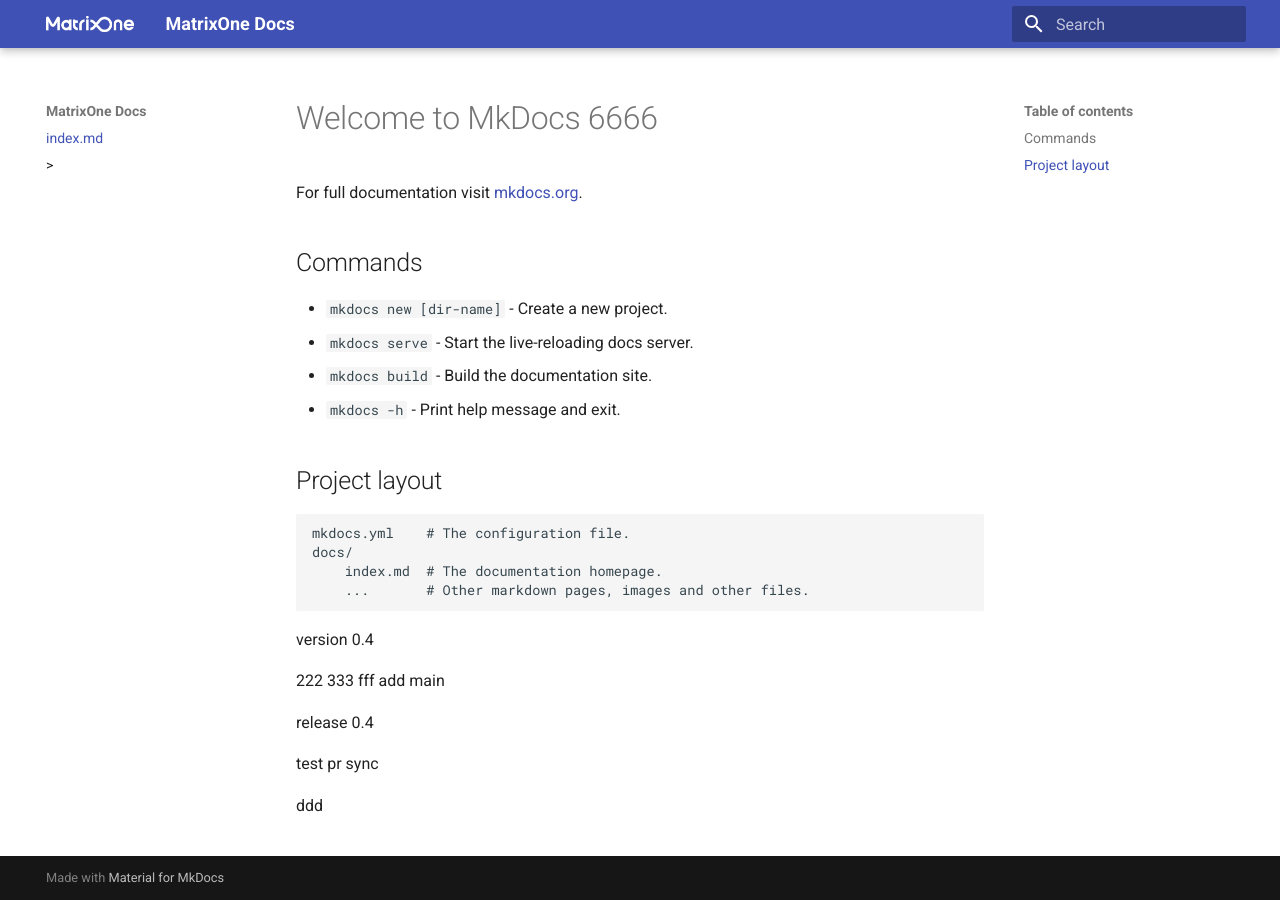
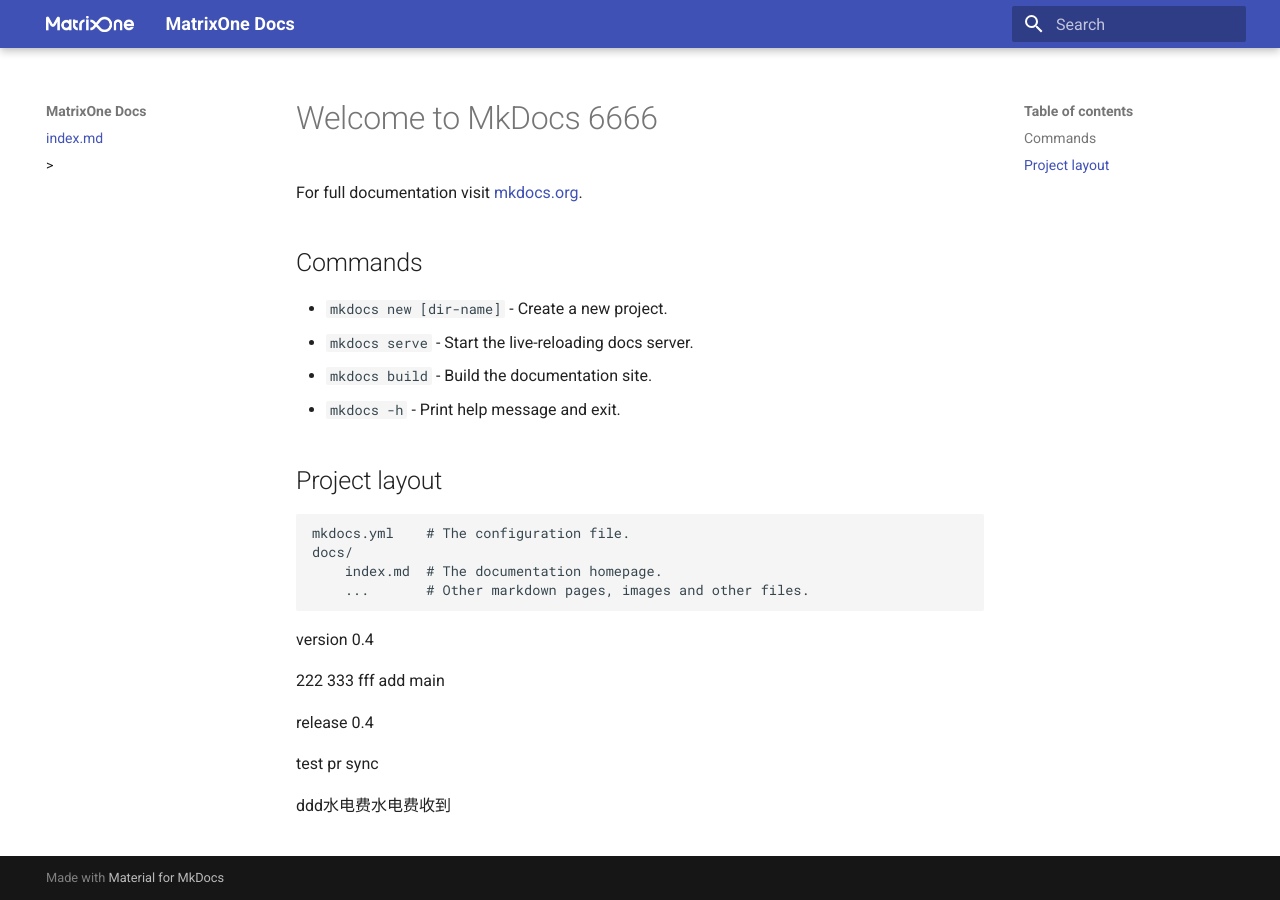
Before and after one commit to xuoutput/test-mkdocs, an MkDocs documentation site: the page built from docs/index.md, in a window 1280 px wide. Built offline with MkDocs 1.6.1 and Material for MkDocs 9.7.7, drawn with Linux system fonts in a browser that asks for light colours; the version menu is left out.

Commit message:
fix: update on4

```diff
--- a/docs/index.md
+++ b/docs/index.md
@@ -28,4 +28,4 @@
 
 test pr sync
 
-ddd
+ddd水电费水电费收到
```
